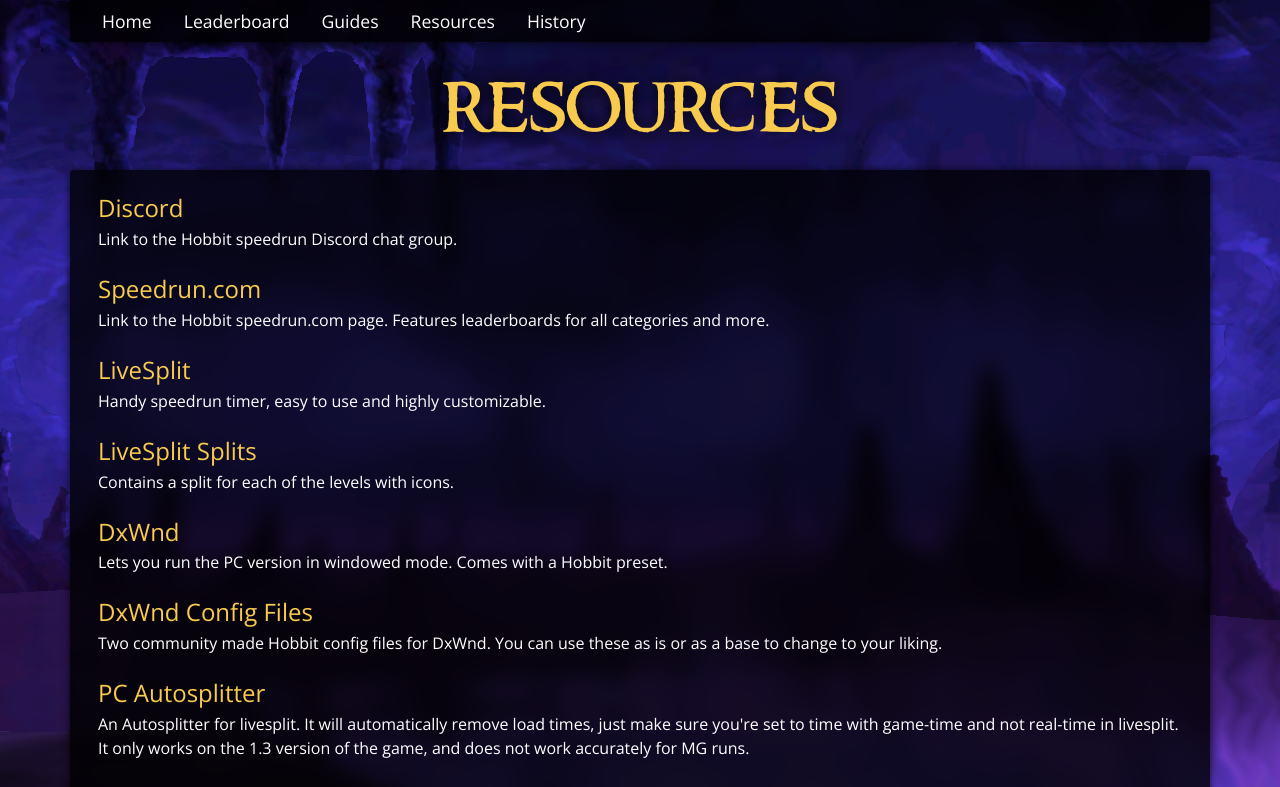
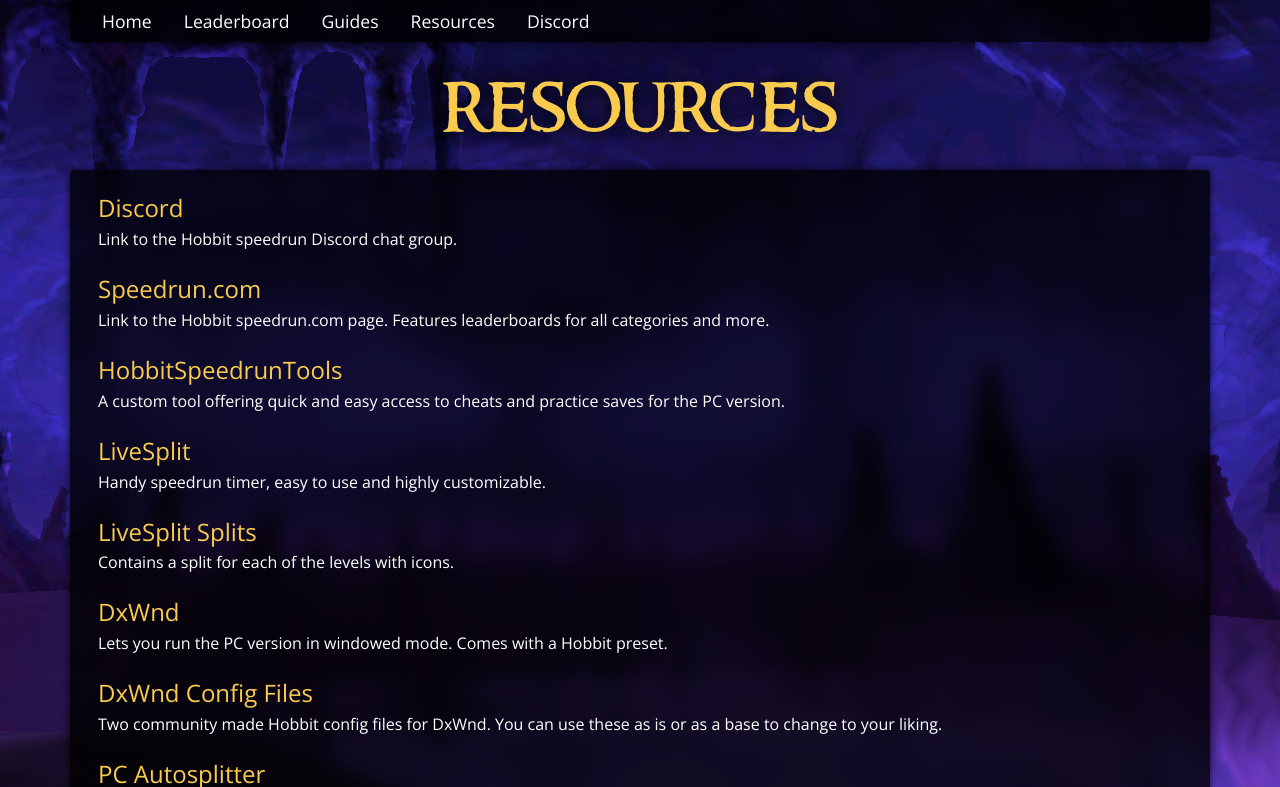
Before and after one commit to milankarman/HobbitSpeedruns, a Next.js app: page /resources in a window 1280 px wide. Shown: the top 787 px of the page. Built offline with nearby package versions, Linux system fonts and the light colour scheme.

Commit message:
Updated resources links and added discord link to navigation

```diff
--- a/components/Navigation.tsx
+++ b/components/Navigation.tsx
@@ -24,8 +24,8 @@
         <Link href="/resources" passHref>
           <Nav.Link className="py-2 px-3">Resources</Nav.Link>
         </Link>
-        <a className="py-2 px-3" href="https://www.youtube.com/watch?v=WJndaDpohSY" rel="noreferrer" target="_blank">
-          History
+        <a className="py-2 px-3" href="https://discord.gg/uHRANWgUYZ" rel="noreferrer" target="_blank">
+          Discord
         </a>
       </Nav>
     </Navbar.Collapse>
--- a/data/resources.json
+++ b/data/resources.json
@@ -10,6 +10,11 @@
     "url": "https://www.speedrun.com/hobbit"
   },
   {
+    "name": "HobbitSpeedrunTools",
+    "description": "A custom tool offering quick and easy access to cheats and practice saves for the PC version.",
+    "url": "https://github.com/milankarman/HobbitSpeedrunTools"
+  },
+  {
     "name": "LiveSplit",
     "description": "Handy speedrun timer, easy to use and highly customizable.",
     "url": "http://livesplit.org/"
@@ -17,7 +22,7 @@
   {
     "name": "LiveSplit Splits",
     "description": "Contains a split for each of the levels with icons.",
-    "url": "https://drive.google.com/file/d/1AVdjTFrDArlLkOO5736RIWG91pvdvFPx/view?usp=sharing"
+    "url": "https://drive.google.com/file/d/12iJ8svJA-AGwZ1VgO-L7l01F-wZV7NsT/view?usp=sharing"
   },
   {
     "name": "DxWnd",
@@ -27,7 +32,7 @@
   {
     "name": "DxWnd Config Files",
     "description": "Two community made Hobbit config files for DxWnd. You can use these as is or as a base to change to your liking.",
-    "url": "https://drive.google.com/file/d/1geJIitPyc5x9qU-F0Md_83I2EH-q_Y3c/view?usp=sharing"
+    "url": "https://drive.google.com/file/d/12hbgjqO5MwUu5o5Yrz08ijLgvQVc4B6b/view?usp=sharing"
   },
   {
     "name": "PC Autosplitter",
@@ -37,7 +42,7 @@
   {
     "name": "PC Practice Saves",
     "description": "A collection of saves all throughout the game to help with practice.",
-    "url": "https://drive.google.com/file/d/1wYAhCWNO9o-Ul3odzhw3krz0wUhpKJsK/view?usp=sharing"
+    "url": "https://drive.google.com/file/d/12vysiPzS-FgEpdSbKfxxGfOcHwYgKM32/view?usp=sharing"
   },
   {
     "name": "PC Patch 1.3 (Modded patch to run without disk)",
@@ -52,7 +57,7 @@
   {
     "name": "Practice Cheat Table",
     "description": "A cheat table for Cheat Engine containing things that can help with practice.",
-    "url": "https://drive.google.com/file/d/1sKFOjM1EVhUIIcerh-NkHP5XOgYi4OAU/view?usp=sharing"
+    "url": "https://drive.google.com/file/d/12sHqjPnzpsKYcrdMYwZEZingmhG0rPDn/view?usp=sharing"
   },
   {
     "name": "GitHub",
```
